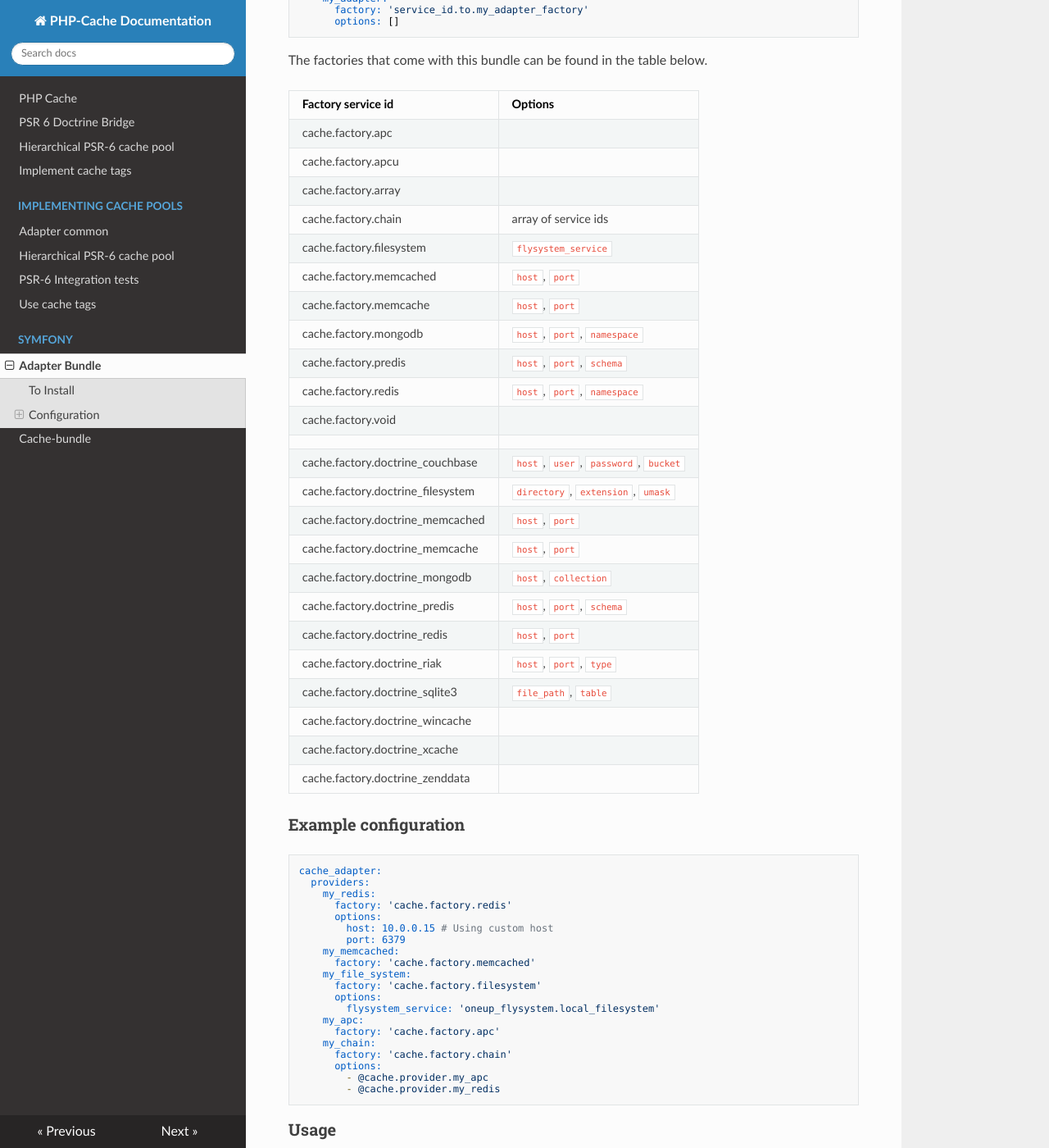
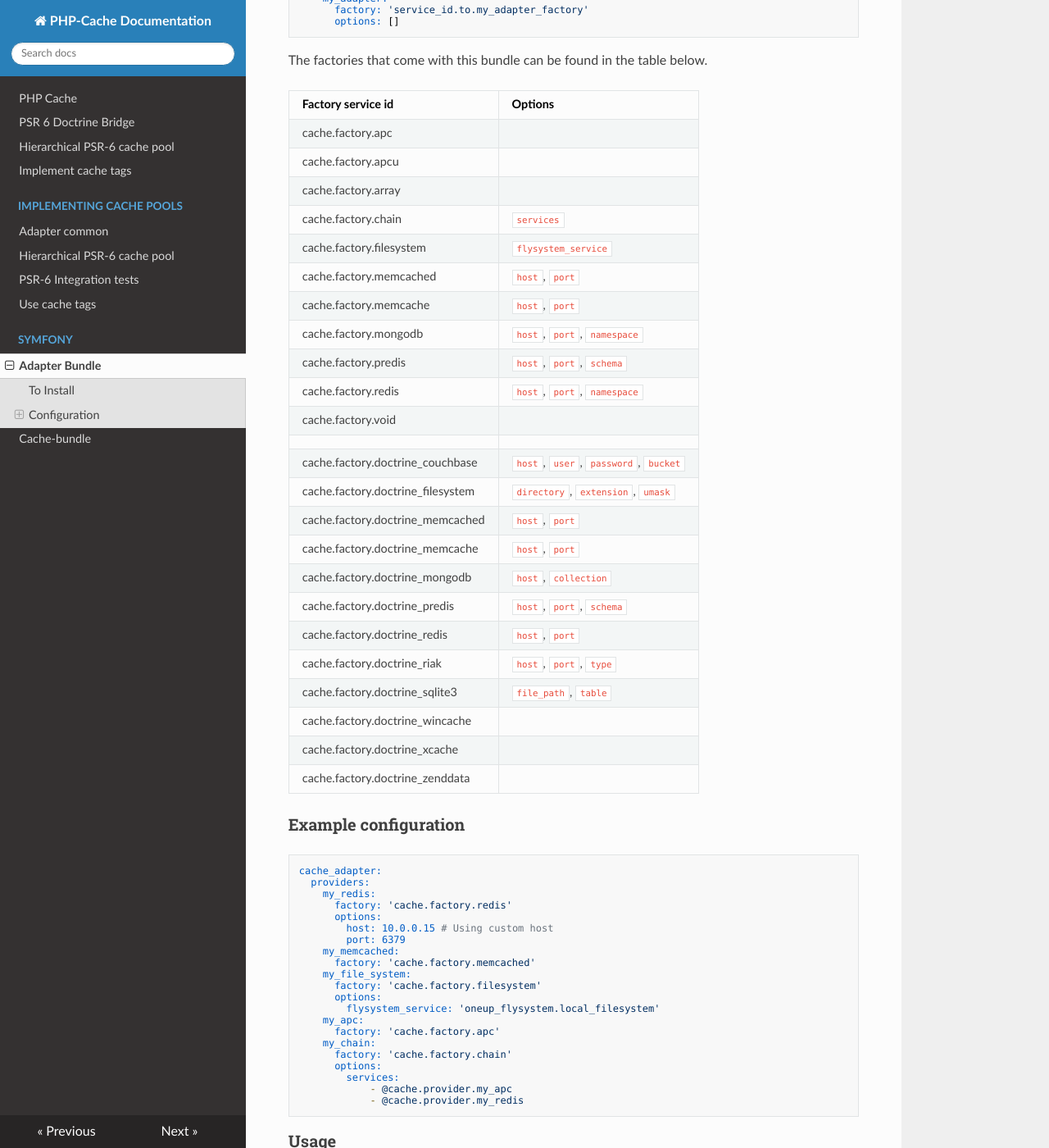
Before and after one commit to php-cache/documentation, an MkDocs documentation site: the page built from docs/symfony/adapter-bundle.md, in a window 1280 px wide and 1400 px high, scrolled down 692 px. Shown: the whole window at 82% size. Built offline with MkDocs 1.6.1, drawn with Linux system fonts in a browser that asks for light colours; nearby versions of some CDN libraries.

Commit message:
Updating adapter-bundle documentation

````diff
--- a/docs/symfony/adapter-bundle.md
+++ b/docs/symfony/adapter-bundle.md
@@ -39,7 +39,7 @@ The factories that come with this bundle can be found in the table below.
 | cache.factory.apc |  |
 | cache.factory.apcu |  |
 | cache.factory.array |  |
-| cache.factory.chain | array of service ids |
+| cache.factory.chain | `services` |
 | cache.factory.filesystem | `flysystem_service` |
 | cache.factory.memcached | `host`, `port` |
 | cache.factory.memcache | `host`, `port` |
@@ -83,8 +83,9 @@ cache_adapter:
     my_chain:
       factory: 'cache.factory.chain'
       options:
-        - @cache.provider.my_apc
-        - @cache.provider.my_redis
+        services:
+            - @cache.provider.my_apc
+            - @cache.provider.my_redis
 ```
 
 
````
